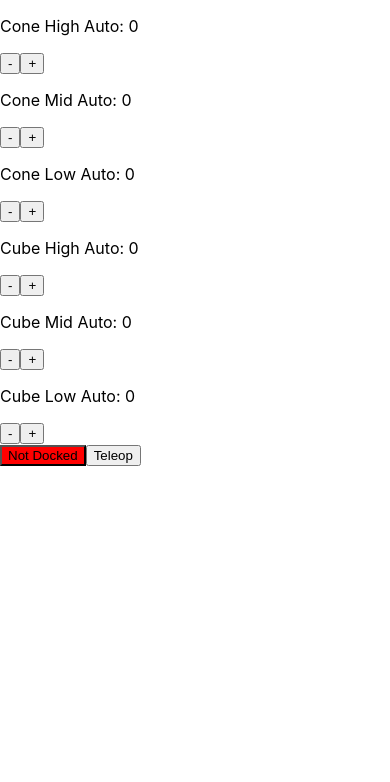
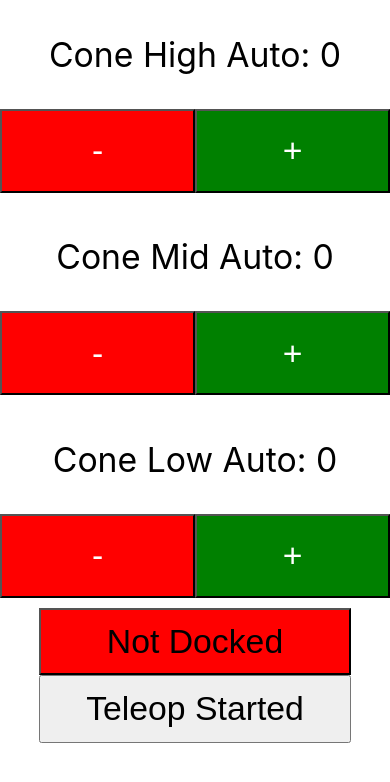
Before and after one commit to nerdherd/Nerd-Search, a React (Create React App) app: page /scouterInfo in a window 390 px wide. Both pictures are taken after typing "Sample", "5", "5" into the empty fields and a click on the button "Submit". Shown: the top 782 px of the page. Built offline with nearby package versions, Linux system fonts and the light colour scheme.

Commit message:
add basic responsive styling for scouterinfo page and auto and teleop pages

```diff
--- a/src/App.js
+++ b/src/App.js
@@ -184,7 +184,7 @@ function App() {
           <Route path='/scouterInfo' element={<ScouterInfo scouterInfo={scouterInfo} setScouterInfo={setScouterInfo} completedForms={completedForms} setCompletedForms={setCompletedForms}/>} />
           <Route path="/autonomous" element={<Auto getScore={getScore} incrementScore={incrementScore} completedForms={completedForms} setCompletedForms={setCompletedForms}/>}  />
           <Route path="/teleop" element={<Teleop getScore={getScore} incrementScore={incrementScore} setCompletedForms={setCompletedForms} completedForms={completedForms}/>}  />
-          <Route path="/formComplete" element={<FormComplete matchNumber={scouterInfo.matchNumber} teamNumber={scouterInfo.teamNumber} resetStates={resetStates}/>}></Route>
+          <Route path="/formComplete" element={<FormComplete matchNumber={scouterInfo.matchNumber} teamNumber={scouterInfo.teamNumber}  resetStates={resetStates}/>}></Route>
       </Routes>
     </BrowserRouter>
   )
--- a/src/Forms/ChargeStation.js
+++ b/src/Forms/ChargeStation.js
@@ -1,18 +1,20 @@
-import "../index.css"
+import "./styles/chargeStation.css"
 
 function ChargeStation({scoreType, getScore, incrementScore}) {
     let increment = (getScore(scoreType) == 2) ? -2 : 1
     let buttonColor;
     let stationStatus;
 
+    // TODO: switch case for better code
+
     if (getScore(scoreType) == 0) {
-        buttonColor = "red"
+        buttonColor = "notDocked"
         stationStatus = "Not Docked"
     } else if (getScore(scoreType) == 1) {
-        buttonColor = "grey"
+        buttonColor = "docked"
         stationStatus = "Docked"
     } else if (getScore(scoreType) == 2) {
-        buttonColor = "green"
+        buttonColor = "engaged"
         stationStatus = "Balanced"
     }
 
--- a/src/Forms/ScoreButton.js
+++ b/src/Forms/ScoreButton.js
@@ -5,13 +5,15 @@
   - ChargeStation.js and Gamepiece.js be seperate class components that both extend from Score.js
 */
 
+import './styles/scoreButton.css'
+
 function ScoreButton({scoreType, getScore, incrementScore}) {
   return (
-    <>
-    <p>{scoreType}: {getScore(scoreType)}</p>
-    <button onClick={() => incrementScore(scoreType, -1)}>-</button>
-    <button onClick={() => incrementScore(scoreType, 1)}>+</button>
-    </>
+    <div id='scoreButtonDiv'>
+      <p id='scoreTypeLabel'>{scoreType}: {getScore(scoreType)}</p>
+      <button className='scoreButton' id='subtractScore' onClick={() => incrementScore(scoreType, -1)}>-</button>
+      <button className='scoreButton' id='addScore' onClick={() => incrementScore(scoreType, 1)}>+</button>
+    </div>
   );
 }
 
--- /dev/null
+++ b/src/Forms/styles/chargeStation.css
@@ -0,0 +1,17 @@
+#notDocked {
+    background-color: red;
+}
+
+#docked {
+    background-color: grey;
+}
+
+#engaged {
+    background-color: green;
+}
+
+button {
+    width: 80%;
+    height: 8vh;
+    font-size: 4vh;
+}
--- /dev/null
+++ b/src/Forms/styles/scoreButton.css
@@ -0,0 +1,25 @@
+.scoreButton {
+    height: 50%;
+    width: 50%
+}
+
+#scoreButtonDiv {
+    height: 20vh;
+    text-align: center;
+}
+
+#addScore {
+    background-color: green;
+    color: white;
+    font-size: 4vh;
+}
+
+#subtractScore {
+    color: white;
+    font-size: 4vh;
+    background-color: red;
+}
+
+#scoreTypeLabel {
+    font-size: 4vh;
+}
--- a/src/Pages/Auto.js
+++ b/src/Pages/Auto.js
@@ -1,8 +1,8 @@
 import ChargeStation from "../Forms/ChargeStation.js";
 import ScoreButton from "../Forms/ScoreButton.js"
-import { redirect, useNavigate } from "react-router-dom";
+import { useNavigate } from "react-router-dom";
 import { useEffect } from "react";
-
+import './styles/scoringPages.css'
 function Auto({getScore, incrementScore, completedForms, setCompletedForms}) {
     const navigate = useNavigate()
 
@@ -23,20 +23,15 @@ function Auto({getScore, incrementScore, completedForms, setCompletedForms}) {
     }
 
     return (
-        <>
+        <div className='mainDiv'>
             <div className='cone'>
                 <ScoreButton scoreType="Cone High Auto" getScore={getScore} incrementScore={incrementScore}></ScoreButton>
                 <ScoreButton scoreType="Cone Mid Auto" getScore={getScore} incrementScore={incrementScore}></ScoreButton>
                 <ScoreButton scoreType="Cone Low Auto" getScore={getScore} incrementScore={incrementScore}></ScoreButton>
             </div>
-            <div className='cube'>
-                <ScoreButton scoreType="Cube High Auto" getScore={getScore} incrementScore={incrementScore}></ScoreButton>
-                <ScoreButton scoreType="Cube Mid Auto" getScore={getScore} incrementScore={incrementScore}></ScoreButton>
-                <ScoreButton scoreType="Cube Low Auto" getScore={getScore} incrementScore={incrementScore}></ScoreButton>
-            </div>
             <ChargeStation scoreType="Charge Station Auto" getScore={getScore} incrementScore={incrementScore}></ChargeStation>
-            <button type='submit' onClick={handleSubmit}>Teleop</button>
-        </>
+            <button type='submit' onClick={handleSubmit}>Teleop Started</button>
+        </div>
     )
 }
 
--- a/src/Pages/FormComplete.js
+++ b/src/Pages/FormComplete.js
@@ -3,20 +3,15 @@ import { useNavigate } from "react-router-dom"
 function FormComplete({matchNumber, teamNumber, resetStates}) {
     const navigate = useNavigate()
 
-    function handleEdit(event) {
+    function handleGoBack() {
         navigate('/scouterInfo')
-    }
-
-    function handleFinalSubmission() {
         resetStates()
-        navigate('/scouterInfo')
     }
 
     return(
         <>
             <p>Your scouting form for Match {matchNumber}, scouting team {teamNumber} is complete.</p>
-            <button onClick={handleEdit}>Edit your submission</button>
-            <button onClick={handleFinalSubmission}>I have another rotation</button>
+            <button onClick={handleGoBack}>I have another rotation</button>
         </>
     )
 }
--- a/src/Pages/ScouterInfo.js
+++ b/src/Pages/ScouterInfo.js
@@ -1,6 +1,6 @@
 import { useNavigate } from "react-router-dom";
 import { useState } from "react";
-
+import './styles/scouterInfo.css'
 function ScouterInfo({scouterInfo, setScouterInfo, completedForms, setCompletedForms}) {
 
     const [error, setError] = useState(null)
@@ -17,7 +17,7 @@ function ScouterInfo({scouterInfo, setScouterInfo, completedForms, setCompletedF
     function handleSubmit(event) {
         event.preventDefault()
 
-        // check if fields are empty first
+        // check if fields are empty/are numbers first
 
         if (scouterInfo.username == '' || scouterInfo.matchNumber == '' || scouterInfo.teamNumber == '') {
             setError('Enter valid fields')
@@ -34,34 +34,35 @@ function ScouterInfo({scouterInfo, setScouterInfo, completedForms, setCompletedF
     }
 
     return (
-        <>
+        <div id='scouterInfo'>
+            <h1 id='title'>BETA: 687 Scouting App 2023</h1>
             <input
                 name = "username"
                 placeholder="Username"
-                id='username'
                 onChange={handleChange}
                 type='text'
                 value={scouterInfo.username}
+                className='inputField'
             ></input>
             <input
                 name = "matchNumber"
                 placeholder="Match Number"
-                id='matchnumber'
                 type='number'
                 onChange={handleChange}
+                className='inputField'
                 value={scouterInfo.matchNumber}
             ></input>
             <input
                 name = "teamNumber"
                 placeholder="Team Number"
-                id='matchnumber'
                 type='number'
+                className='inputField'
                 onChange={handleChange}
                 value={scouterInfo.teamNumber}
             ></input>
-            <button type='submit' onClick={handleSubmit}>Submit</button>
+            <button type='submit' onClick={handleSubmit} id='submitButton'>Submit</button>
             {error !== '' ? <p className='error'>{error}</p> : null}
-        </>
+        </div>
     )
 }
 
--- a/src/Pages/Teleop.js
+++ b/src/Pages/Teleop.js
@@ -26,20 +26,15 @@ function Teleop({getScore, incrementScore, completedForms, setCompletedForms}) {
     }
 
     return (
-        <>
+        <div className="mainDiv">
             <div className='cone'>
                 <ScoreButton scoreType="Cone High Teleop" getScore={getScore} incrementScore={incrementScore}></ScoreButton>
                 <ScoreButton scoreType="Cone Mid Teleop" getScore={getScore} incrementScore={incrementScore}></ScoreButton>
                 <ScoreButton scoreType="Cone Low Teleop" getScore={getScore} incrementScore={incrementScore}></ScoreButton>
             </div>
-            <div className='cube'>
-                <ScoreButton scoreType="Cube High Teleop" getScore={getScore} incrementScore={incrementScore}></ScoreButton>
-                <ScoreButton scoreType="Cube Mid Teleop" getScore={getScore} incrementScore={incrementScore}></ScoreButton>
-                <ScoreButton scoreType="Cube Low Teleop" getScore={getScore} incrementScore={incrementScore}></ScoreButton>
-            </div>
             <ChargeStation scoreType="Charge Station Endgame" getScore={getScore} incrementScore={incrementScore}></ChargeStation>
             <button type='submit' onClick={handleSubmit}>Submit Scouting Form</button>
-        </>
+        </div>
     )
 }
 
--- /dev/null
+++ b/src/Pages/styles/scoringPages.css
@@ -0,0 +1,3 @@
+.mainDiv {
+    text-align: center;
+}
--- /dev/null
+++ b/src/Pages/styles/scouterInfo.css
@@ -0,0 +1,34 @@
+.inputField {
+    width: 80%;
+    display: block;
+    height:10%;
+}
+
+#scouterInfo {
+    display: flex;
+    justify-content: center;
+    align-items: center;
+    /* display: flex; */
+    height: 100vh;
+    flex-wrap: wrap;
+}
+
+#submitButton {
+    height: 10%;
+    width: 80%;
+    display: block;
+}
+
+#title {
+    display: block;
+    text-align: center;
+    font-size: 4vh
+}
+
+.error {
+    color: red;
+    display: block;
+    font-size: 3vh;
+    width: 100%;
+    text-align: center;
+}
```
